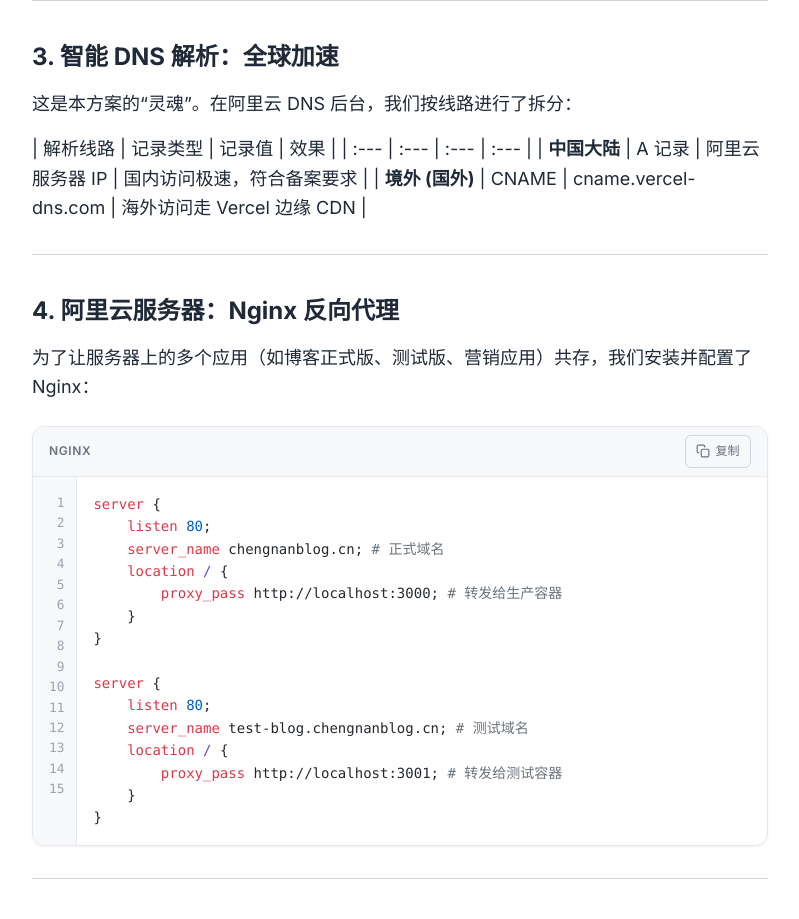
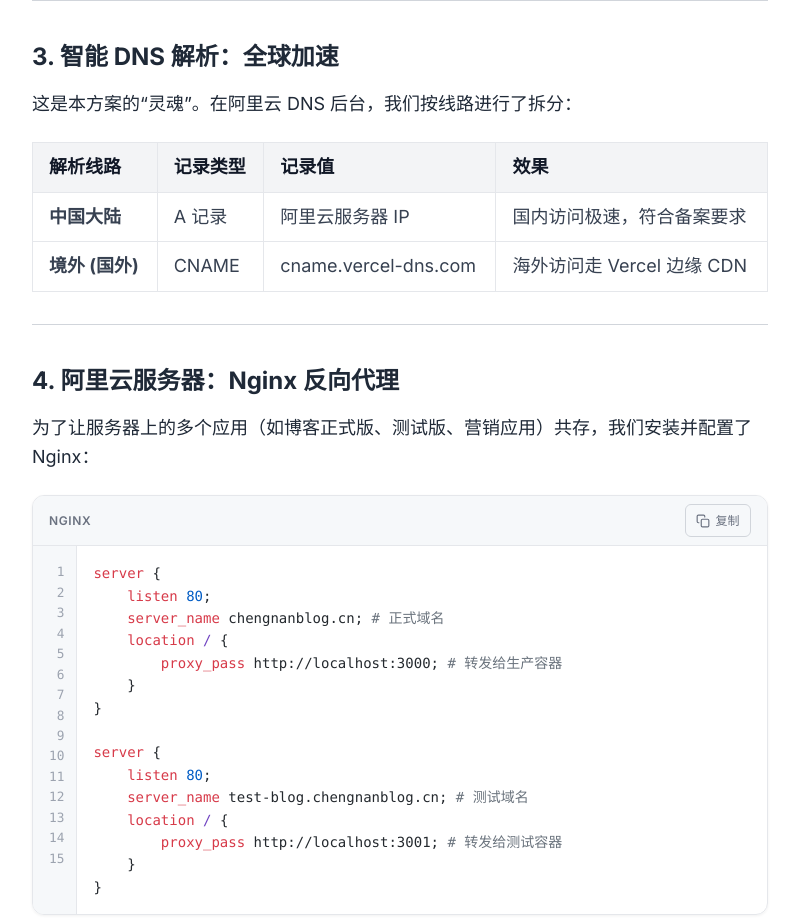
Before and after one commit to chengnan114/myblog, a Next.js app: page /blog/deployment-guide in a window 1280 px wide. Shown: the part 1700-2619 px from the top of the page, without its empty margins (240-1039 px from the left). Built offline with nearby package versions, Linux system fonts and the light colour scheme.

Commit message:
fix: 引入 remark-gfm 插件彻底修复 Markdown 表格在 MDX 下的渲染问题

```diff
--- a/components/MDXComponents.tsx
+++ b/components/MDXComponents.tsx
@@ -1,4 +1,5 @@
 import ReactMarkdown from "react-markdown";
+import remarkGfm from "remark-gfm";
 import { CodeHighlight } from "./CodeHighlight";
 
 interface MDXContentProps {
@@ -9,6 +10,7 @@ export function MDXContent({ content }: MDXContentProps) {
   return (
     <div className="prose prose-lg dark:prose-invert max-w-none">
       <ReactMarkdown
+        remarkPlugins={[remarkGfm]}
         components={{
           code({ node, inline, className, children, ...props }: any) {
             const match = /language-(\w+)/.exec(className || "");
@@ -79,6 +81,42 @@ export function MDXContent({ content }: MDXContentProps) {
               </blockquote>
             );
           },
+          table({ children }: any) {
+            return (
+              <div className="my-6 w-full overflow-y-auto">
+                <table className="w-full text-left border-collapse">
+                  {children}
+                </table>
+              </div>
+            );
+          },
+          thead({ children }: any) {
+            return <thead className="bg-gray-100 dark:bg-gray-800">{children}</thead>;
+          },
+          tbody({ children }: any) {
+            return <tbody className="bg-white dark:bg-gray-900">{children}</tbody>;
+          },
+          tr({ children }: any) {
+            return (
+              <tr className="border-b border-gray-200 dark:border-gray-700 m-0 p-0">
+                {children}
+              </tr>
+            );
+          },
+          th({ children }: any) {
+            return (
+              <th className="border border-gray-200 dark:border-gray-700 px-4 py-2 font-bold text-gray-900 dark:text-gray-100 mt-0">
+                {children}
+              </th>
+            );
+          },
+          td({ children }: any) {
+            return (
+              <td className="border border-gray-200 dark:border-gray-700 px-4 py-2 text-gray-700 dark:text-gray-300 mt-0">
+                {children}
+              </td>
+            );
+          },
           hr() {
             return <hr className="my-8 border-gray-300 dark:border-gray-600" />;
           },
--- a/package.json
+++ b/package.json
@@ -22,6 +22,7 @@
     "react": "^18.2.0",
     "react-dom": "^18.2.0",
     "react-markdown": "^9.1.0",
+    "remark-gfm": "^4.0.1",
     "rss": "^1.2.2",
     "shiki": "^1.1.7"
   },
```
Also changed, not shown: 1 other file (tests, documents, lock files or other folders).
